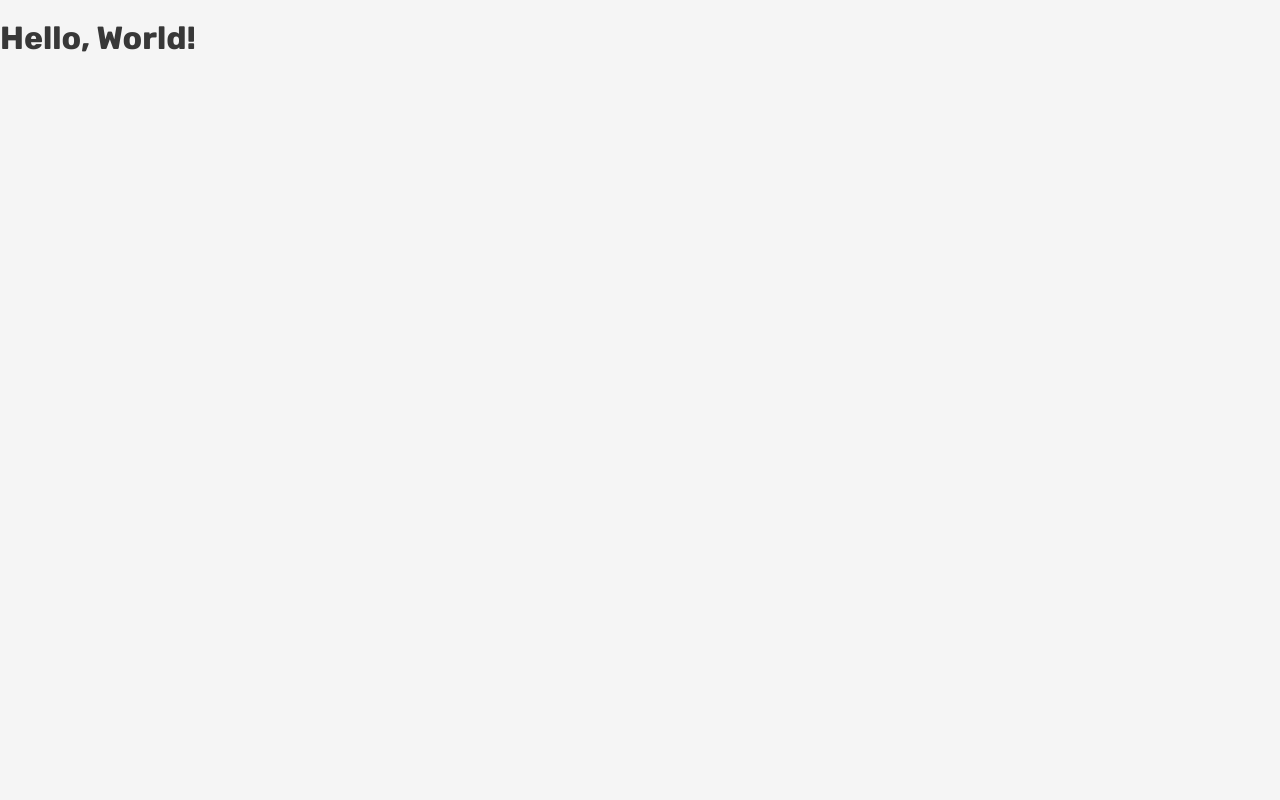
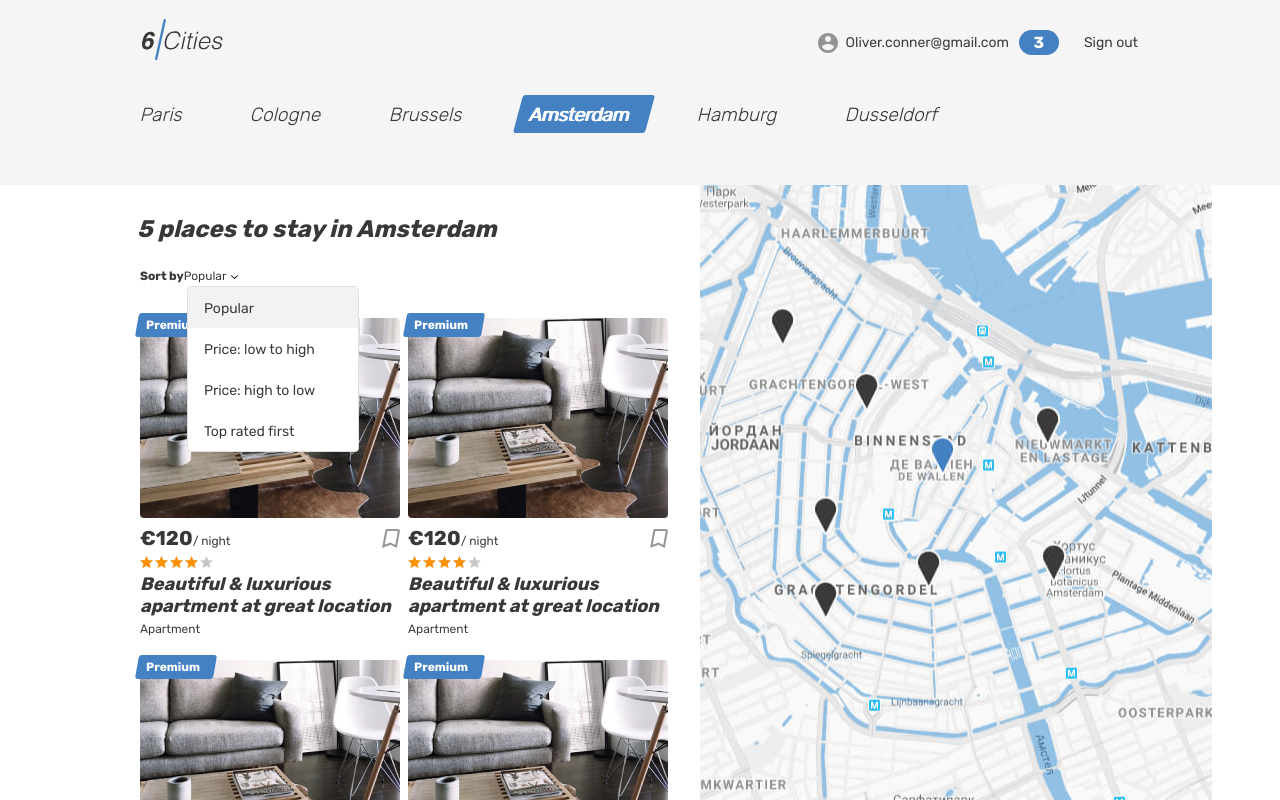
Before and after one commit to htmlacademy-react/305185-six-cities-14, a React (Vite) app: page / in a window 1280 px wide. Built offline with nearby package versions, Linux system fonts and the light colour scheme.

Commit message:
feat: add MainPage and PlaceCard components

```diff
--- /dev/null
+++ b/src/components/app.tsx
@@ -0,0 +1,13 @@
+import MainPage from '../pages/main-page/main-page';
+
+type AppProps = {
+  offersCount: number;
+}
+
+function App({ offersCount }: AppProps) {
+  return (
+    <MainPage offersCount={offersCount} />
+  );
+}
+
+export default App;
--- /dev/null
+++ b/src/components/place-card/place-card.tsx
@@ -0,0 +1,40 @@
+function PlaceCard() {
+  return (
+    <article className="cities__card place-card">
+      <div className="place-card__mark">
+        <span>Premium</span>
+      </div>
+      <div className="cities__image-wrapper place-card__image-wrapper">
+        <a href="#">
+          <img className="place-card__image" src="img/apartment-01.jpg" width="260" height="200" alt="Place image" />
+        </a>
+      </div>
+      <div className="place-card__info">
+        <div className="place-card__price-wrapper">
+          <div className="place-card__price">
+            <b className="place-card__price-value">&euro;120</b>
+            <span className="place-card__price-text">&#47;&nbsp;night</span>
+          </div>
+          <button className="place-card__bookmark-button button" type="button">
+            <svg className="place-card__bookmark-icon" width="18" height="19">
+              <use xlinkHref="#icon-bookmark"></use>
+            </svg>
+            <span className="visually-hidden">To bookmarks</span>
+          </button>
+        </div>
+        <div className="place-card__rating rating">
+          <div className="place-card__stars rating__stars">
+            <span style={{width: '80%' }}></span>
+            <span className="visually-hidden">Rating</span>
+          </div>
+        </div>
+        <h2 className="place-card__name">
+          <a href="#">Beautiful &amp; luxurious apartment at great location</a>
+        </h2>
+        <p className="place-card__type">Apartment</p>
+      </div>
+    </article>
+  );
+}
+
+export default PlaceCard;
--- a/src/index.tsx
+++ b/src/index.tsx
@@ -1,12 +1,14 @@
 import React from 'react';
 import ReactDOM from 'react-dom/client';
+import App from './components/app';
 
 const root = ReactDOM.createRoot(
   document.getElementById('root') as HTMLElement
 );
+const OFFERS_COUNT = 5;
 
 root.render(
   <React.StrictMode>
-    <h1>Hello, World!</h1>
+    <App offersCount={OFFERS_COUNT} />
   </React.StrictMode>
 );
--- /dev/null
+++ b/src/pages/main-page/main-page.tsx
@@ -0,0 +1,113 @@
+import PlaceCard from '../../components/place-card/place-card';
+
+type MainPageProps = {
+  offersCount: number;
+}
+
+function MainPage({ offersCount }: MainPageProps) {
+  return (
+    <div className="page page--gray page--main">
+      <header className="header">
+        <div className="container">
+          <div className="header__wrapper">
+            <div className="header__left">
+              <a className="header__logo-link header__logo-link--active">
+                <img className="header__logo" src="img/logo.svg" alt="6 cities logo" width="81" height="41" />
+              </a>
+            </div>
+            <nav className="header__nav">
+              <ul className="header__nav-list">
+                <li className="header__nav-item user">
+                  <a className="header__nav-link header__nav-link--profile" href="#">
+                    <div className="header__avatar-wrapper user__avatar-wrapper">
+                    </div>
+                    <span className="header__user-name user__name">Oliver.conner@gmail.com</span>
+                    <span className="header__favorite-count">3</span>
+                  </a>
+                </li>
+                <li className="header__nav-item">
+                  <a className="header__nav-link" href="#">
+                    <span className="header__signout">Sign out</span>
+                  </a>
+                </li>
+              </ul>
+            </nav>
+          </div>
+        </div>
+      </header>
+
+      <main className="page__main page__main--index">
+        <h1 className="visually-hidden">Cities</h1>
+        <div className="tabs">
+          <section className="locations container">
+            <ul className="locations__list tabs__list">
+              <li className="locations__item">
+                <a className="locations__item-link tabs__item" href="#">
+                  <span>Paris</span>
+                </a>
+              </li>
+              <li className="locations__item">
+                <a className="locations__item-link tabs__item" href="#">
+                  <span>Cologne</span>
+                </a>
+              </li>
+              <li className="locations__item">
+                <a className="locations__item-link tabs__item" href="#">
+                  <span>Brussels</span>
+                </a>
+              </li>
+              <li className="locations__item">
+                <a className="locations__item-link tabs__item tabs__item--active">
+                  <span>Amsterdam</span>
+                </a>
+              </li>
+              <li className="locations__item">
+                <a className="locations__item-link tabs__item" href="#">
+                  <span>Hamburg</span>
+                </a>
+              </li>
+              <li className="locations__item">
+                <a className="locations__item-link tabs__item" href="#">
+                  <span>Dusseldorf</span>
+                </a>
+              </li>
+            </ul>
+          </section>
+        </div>
+        <div className="cities">
+          <div className="cities__places-container container">
+            <section className="cities__places places">
+              <h2 className="visually-hidden">Places</h2>
+              <b className="places__found">{offersCount} places to stay in Amsterdam</b>
+              <form className="places__sorting" action="#" method="get">
+                <span className="places__sorting-caption">Sort by</span>
+                <span className="places__sorting-type" tabIndex={0}>
+                  Popular
+                  <svg className="places__sorting-arrow" width="7" height="4">
+                    <use xlinkHref="#icon-arrow-select"></use>
+                  </svg>
+                </span>
+                <ul className="places__options places__options--custom places__options--opened">
+                  <li className="places__option places__option--active" tabIndex={0}>Popular</li>
+                  <li className="places__option" tabIndex={0}>Price: low to high</li>
+                  <li className="places__option" tabIndex={0}>Price: high to low</li>
+                  <li className="places__option" tabIndex={0}>Top rated first</li>
+                </ul>
+              </form>
+              <div className="cities__places-list places__list tabs__content">
+                {Array.from({ length: offersCount }, (_, i) => (
+                  <PlaceCard key={i} />
+                ))}
+              </div>
+            </section>
+            <div className="cities__right-section">
+              <section className="cities__map map"></section>
+            </div>
+          </div>
+        </div>
+      </main>
+    </div>
+  );
+}
+
+export default MainPage;
```
